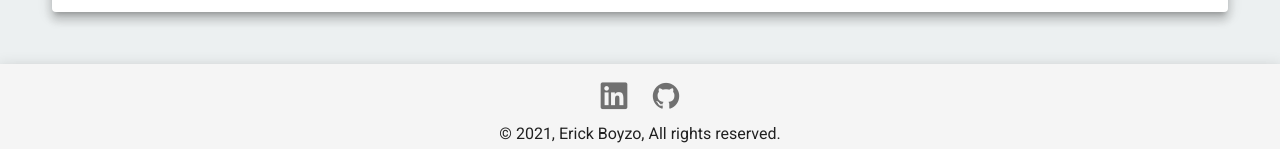
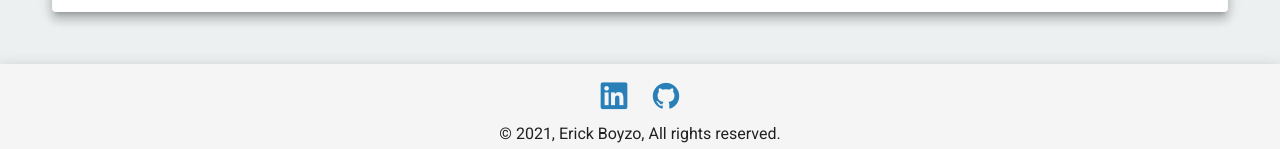
Before and after one commit to erickboyzo/portfolio, a Vue app: page /about in a window 1280 px wide. Shown: the part 1099-1248 px from the top of the page. Built offline with nearby package versions, Linux system fonts and the light colour scheme.

Commit message:
feat(Icon Links): add ability to make icon color as primary

```diff
--- a/src/components/IconLinks.vue
+++ b/src/components/IconLinks.vue
@@ -1,6 +1,7 @@
 <template>
   <div>
     <v-btn class="icon-link" v-for="(button, index) of $Constants.SOCIAL_ICONS"
+           :color="primary ? 'primary': null"
            v-bind:key="index"
            icon x-large :href="button.link" target="_blank"><i :class="button.icon"></i></v-btn>
   </div>
@@ -9,6 +10,7 @@
 <script>
 export default {
   name: 'IconLinks',
+  props: ['primary'],
 };
 </script>
 
```
